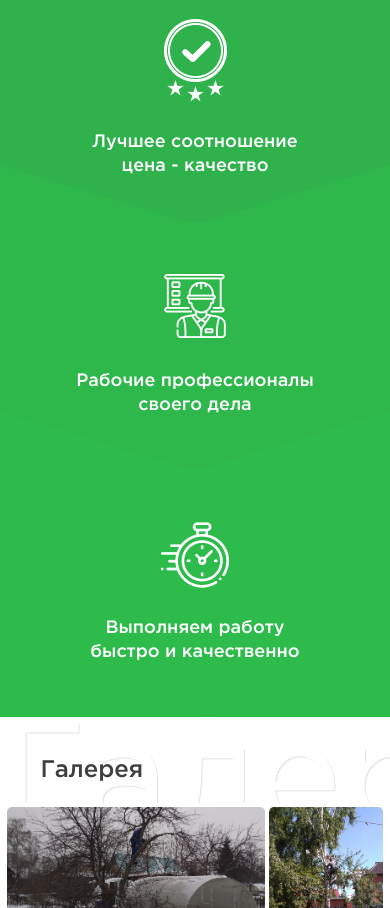
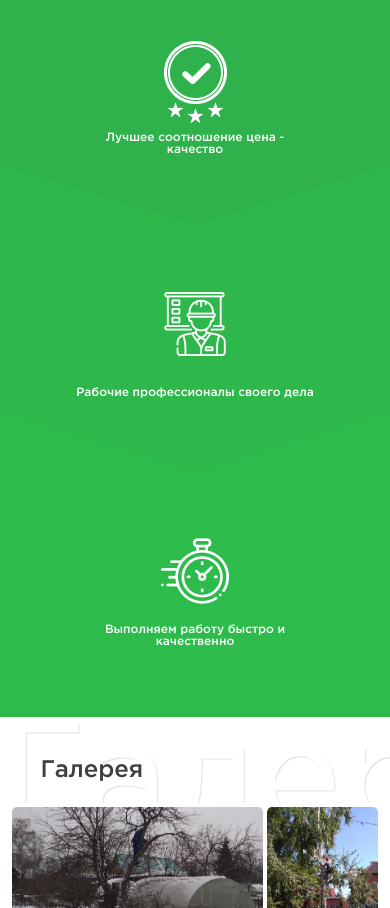
Before and after one commit to r616on/Spil_service, a website built with webpack: page src/index.html in a window 390 px wide. Shown: the part 2160-3068 px from the top of the page. Built offline with nearby package versions, Linux system fonts and the light colour scheme.

Commit message:
galary_done

```diff
--- a/src/scss/about.scss
+++ b/src/scss/about.scss
@@ -104,45 +104,43 @@
   top: 0;
   left: 0;
   z-index: 1;
+  display: none;
 }
 .hiden-text {
-  display: block;
+  display: none;
   font-family: "Gotham Pro";
   font-size: 144px;
   font-weight: 500;
   text-align: left;
   white-space: pre;
   position: absolute;
-  white-space: pre;
   color: #ffffff;
   top: -100px;
   text-shadow: 1px 1px 1px #e1e1e1;
   z-index: 1;
   overflow: hidden;
+  max-width: 100%;
+  width: 100%;
 }
 .hiden-text_one {
-  width: 1881px;
   left: 40px;
   top: 0;
   overflow: hidden;
   max-width: 100%;
 }
 .hiden-text_two {
-  width: 2863px;
   left: -414px;
   top: 110px;
   overflow: hidden;
   max-width: 100%;
 }
 .hiden-text_three {
-  width: 1880px;
   left: 40px;
   top: 220px;
   overflow: hidden;
   max-width: 100%;
 }
 .hiden-text_four {
-  width: 2863px;
   left: -414px;
   top: 330px;
   overflow: hidden;
@@ -202,11 +200,6 @@
     margin-top: 46px;
   }
   .about__row {
-    // position: relative;
-    // flex-direction: column;
-    // // justify-content: flex-end;
-    // z-index: 5;
-    // flex-direction: column-reverse;
   }
   .about__bg_branch::before {
     display: none;
--- a/src/scss/choose-us.scss
+++ b/src/scss/choose-us.scss
@@ -105,6 +105,10 @@
   width: 100%;
 }
 .technical {
+  background-color: #2fb14c;
+  .choose-us__item__arrow {
+    background-color: #29ab46;
+  }
 }
 .quality {
   background-color: #2fb14c;
@@ -142,6 +146,90 @@
     background-color: #2dbc4c;
   }
 }
+@media (max-width: 1100px) {
+  .choose-us__row {
+    flex-wrap: wrap;
+    justify-content: center;
+    padding-top: 60px;
+    padding-bottom: 30px;
+  }
+  .choose-us__item {
+    padding-right: 0;
+    max-width: 280px;
+    min-height: 190px;
+    padding: 15px;
+    &.technical {
+      background-color: #2dbc4c;
+    }
+    &.quality {
+      background-color: #2dbc4c;
+    }
+    &.professionals {
+      background-color: #2dbc4c;
+    }
+    &.clock {
+      background-color: #2dbc4c;
+    }
+  }
+  .choose-us__background__left {
+    background-color: #2dbc4c;
+  }
+  .choose-us__item__arrow {
+    display: none;
+  }
+  .choose-us__item__arrow::before {
+    display: none;
+  }
+}
+@media (max-width: 660px) {
+  .choose-us__item {
+    padding-right: 0;
+    max-width: 180px;
+    min-height: 130px;
+    padding: 10px;
+    margin-left: 20px;
+    margin-right: 20px;
+  }
+  .choose-us__item__text {
+    margin-top: 20px;
+    font-size: 12px;
+    line-height: normal;
+  }
+  .choose-us__item {
+    &.technical {
+      .choose-us__item__text {
+        margin-top: 17px;
+      }
+    }
+    &.quality {
+      .choose-us__item__text {
+        margin-top: 7px;
+      }
+    }
+    &.professionals {
+      .choose-us__item__text {
+        margin-top: 24px;
+      }
+    }
+    &.clock {
+      .choose-us__item__text {
+        margin-top: 19px;
+      }
+    }
+  }
+}
+@media (max-width: 600px) {
+  .choose-us__item {
+    margin-left: 0;
+    margin-right: 0;
+  }
+}
+@media (max-width: 450px) {
+  .choose-us__row {
+    padding-left: 0;
+    padding-right: 0;
+  }
+}
 @media (max-width: 400px) {
   .choose-us {
     margin: 0;
@@ -167,37 +255,19 @@
     padding-top: 48px;
     background-color: #29ab46;
     margin-top: 41px;
+    flex-wrap: nowrap;
+
+    justify-content: none;
   }
   .choose-us__item {
     width: 100%;
     max-height: 247px;
+    min-width: 100%;
     min-height: 247px;
     height: 100%;
     padding: 0;
-  }
-  .choose-us__item__arrow {
-    width: 100%;
-    height: 100% - 23%;
-  }
-  .choose-us__item__arrow::before {
-    content: "";
-    position: absolute;
-    top: 100%;
-    left: 0;
-    width: 100%;
-    height: 0;
-    border-left: 48.75vw solid transparent;
-    border-right: 48.75vw solid transparent;
-    border-top: 58px solid #29ab46;
-    border-bottom: 0px;
-    z-index: 3;
-    background-color: #2fb14c;
-  }
-  .choose-us__item__row {
-    max-width: 238px;
-    width: 100%;
-  }
-  .quality {
+
+    &.quality {
       background-color: #2fb14c;
       .choose-us__item__arrow {
         background-color: #2fb14c;
@@ -210,7 +280,7 @@
         background-color: #2eb84c;
       }
     }
-  .professionals {
+    &.professionals {
       .choose-us__item__text {
         margin-top: 31px;
       }
@@ -226,7 +296,7 @@
         background-color: #2dbc4c;
       }
     }
-  .clock {
+    &.clock {
       background-color: #2dbc4c;
       .choose-us__item__arrow {
         background-color: #2dbc4c;
@@ -240,3 +310,28 @@
       }
     }
   }
+  .choose-us__item__arrow {
+    width: 100%;
+    height: 100% - 23%;
+    display: block;
+  }
+  .choose-us__item__arrow::before {
+    content: "";
+    position: absolute;
+    top: 100%;
+    left: 0;
+    width: 100%;
+    height: 0;
+    border-left: 48.75vw solid transparent;
+    border-right: 48.75vw solid transparent;
+    border-top: 58px solid #29ab46;
+    border-bottom: 0px;
+    z-index: 3;
+    background-color: #2fb14c;
+    display: block;
+  }
+  .choose-us__item__row {
+    max-width: 238px;
+    width: 100%;
+  }
+}
--- a/src/scss/gallery.scss
+++ b/src/scss/gallery.scss
@@ -15,6 +15,7 @@
   height: 138px;
   left: -0px;
   top: -70px;
+  max-width: 100%;
 
   font-family: "Gotham Pro";
   font-size: 144px;
@@ -46,12 +47,89 @@
 
 .gallery__item__img {
   width: 100%;
+  height: 100%;
 }
 .big {
   max-width: 615px;
 }
 .small {
   max-width: 268px;
+}
+@media (max-width: 1925px) {
+  .big {
+    max-width: 31vw;
+    height: 15.42vw;
+  }
+  .small {
+    max-width: 13vw;
+    height: 15.42vw;
+  }
+}
+@media (max-width: 1235px) {
+  .gallery__row {
+    padding-left: 25px;
+    padding-right: 25px;
+  }
+}
+@media (max-width: 1180px) {
+  .gallery__row {
+    padding-left: 15px;
+    padding-right: 15px;
+  }
+  .gallery__item {
+    margin-right: 5px;
+    margin-left: 5px;
+    margin-top: 9px;
+  }
+  .big {
+    // max-width: 615px;
+    max-width: 59.7vw;
+    height: 28.8vw;
+  }
+  .small {
+    max-width: 26vw;
+    height: 28.8vw;
+  }
+}
+// @media (max-width: 980px) {
+//   .big {
+//     max-width: 360px;
+//     height: 179px;
+//   }
+//   .small {
+//     max-width: 150px;
+//     height: 179px;
+//   }
+// }
+@media (max-width: 575px) {
+  // .gallery__row {
+  //   padding-left: 35px;
+  //   padding-right: 35px;
+  // }
+  .gallery__item {
+    margin-right: 4px;
+    margin-left: 4px;
+    margin-top: 9px;
+  }
+  // .big {
+  //   max-width: 258px;
+  //   height: 125px;
+  // }
+  // .small {
+  //   max-width: 114px;
+  //   height: 125px;
+  // }
+}
+@media (max-width: 470px) {
+  .gallery__row {
+    padding-left: 10px;
+    padding-right: 10px;
+  }
+  .gallery__item {
+    margin-right: 2px;
+    margin-left: 2px;
+    margin-top: 4px;
+  }
 }
 @media (max-width: 400px) {
   .gallery {
@@ -71,11 +149,11 @@
     margin-top: 4px;
   }
   .big {
-    width: 258px;
+    max-width: 64.5vw;
     height: 125px;
   }
   .small {
-    width: 114px;
+    max-width: 28.5vw;
     height: 125px;
   }
 }
--- a/src/scss/our-services.scss
+++ b/src/scss/our-services.scss
@@ -14,7 +14,7 @@
   transform: rotate(-7.38deg);
   // right: -300px;
   top: 0px;
-  right: 0;
+  right: 60px;
   white-space: pre;
   z-index: 1;
   overflow: hidden;
--- a/src/scss/style.scss
+++ b/src/scss/style.scss
@@ -1,5 +1,3 @@
-body {
-}
 .container-full {
   max-width: 1940px;
   width: 100%;
@@ -44,6 +42,5 @@ body {
     max-width: 349px;
     padding-left: 20px;
     padding-right: 20px;
-    width: 100%;
   }
 }
```
Lines whose indentation alone changed are shown as unchanged.
